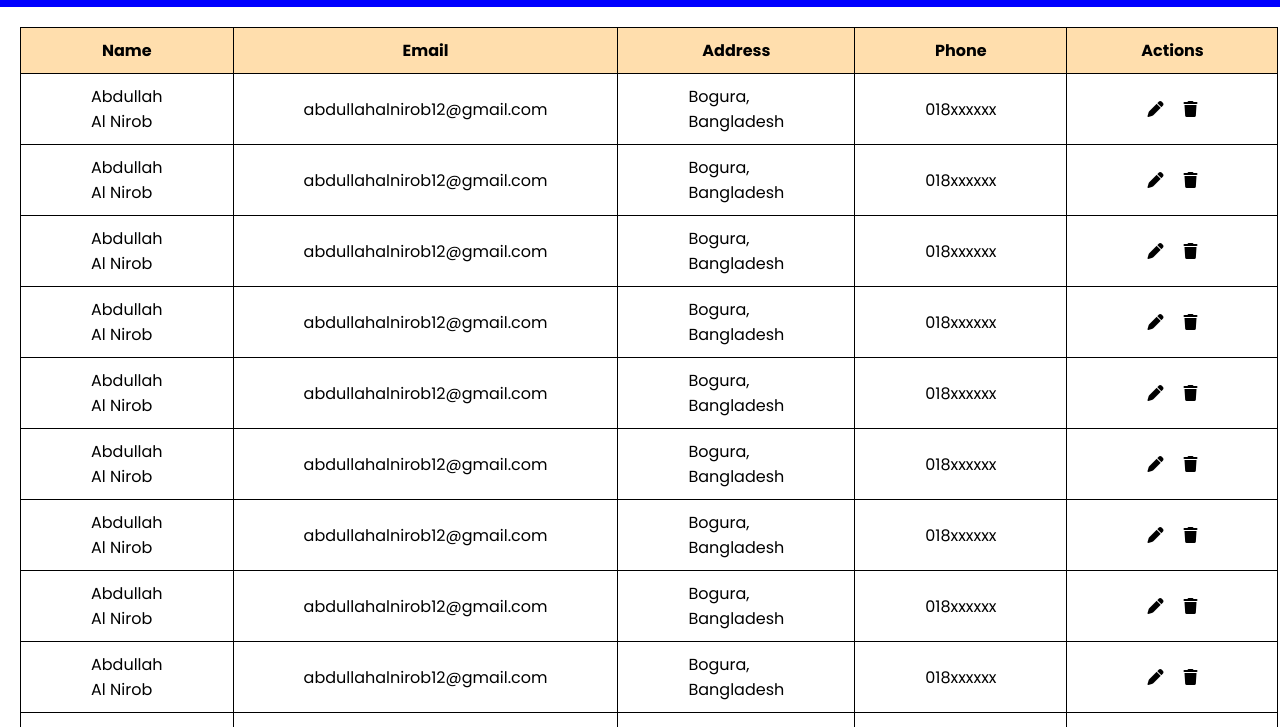
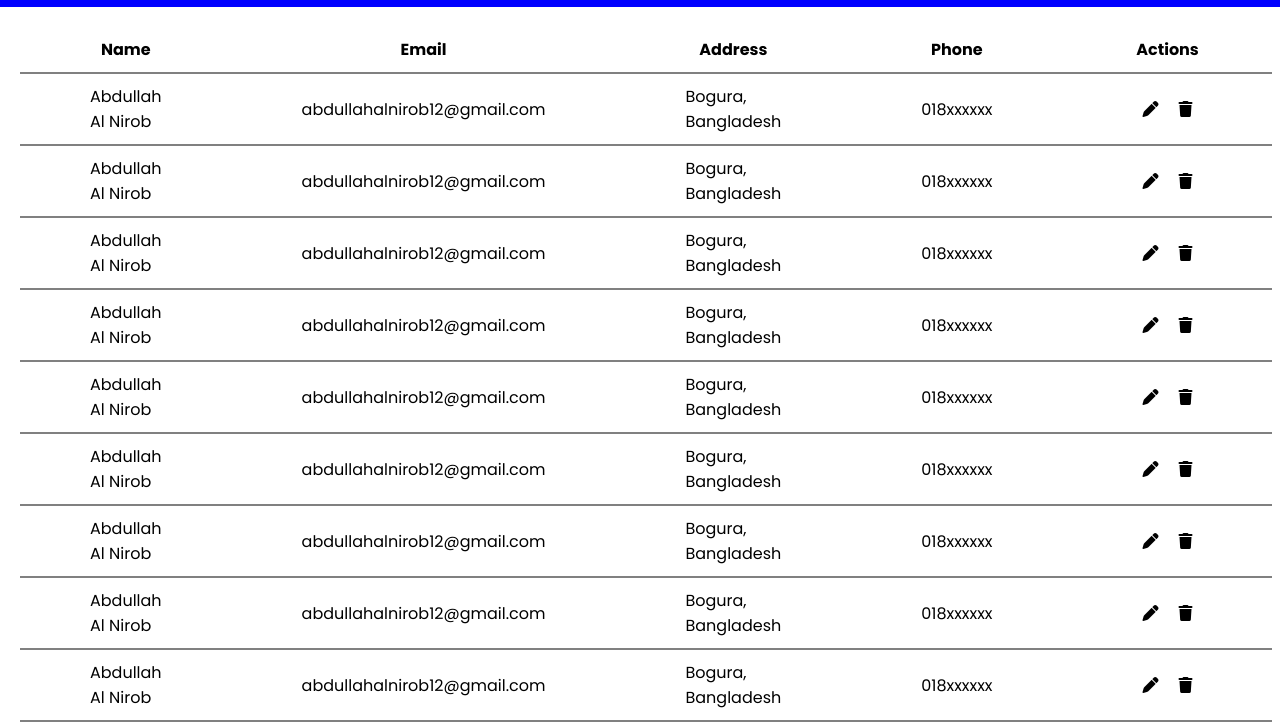
Before and after one commit to ABDULLAH-YOY/ManageEmployees-todo, a plain HTML site: page index.html in a window 1280 px wide. Shown: the part 63-790 px from the top of the page. Drawn offline with Linux system fonts and the light colour scheme.

Commit message:
Update style.css

```diff
--- a/style.css
+++ b/style.css
@@ -50,9 +50,9 @@ table{
     border-collapse: collapse;
     margin: 20px;
 }
-table>thead{
+/* table>thead{
     background-color: navajowhite;
-}
+} */
 table>thead th,
 table td{
     padding: 10px 70px;
@@ -60,7 +60,7 @@ table td{
 }
 table th,
 table td{
-    border: 1px solid black;
+    border-bottom: 2px solid gray;
 }
 .act{
     display: flex;
```
